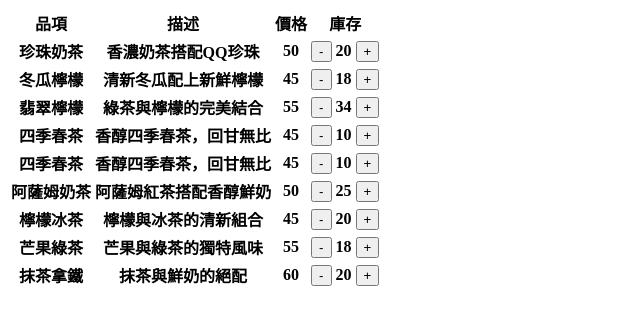
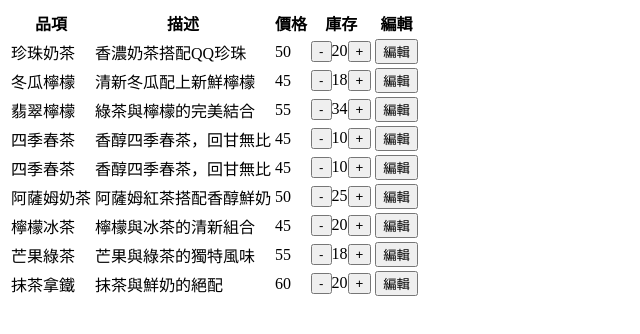
Before and after one commit to HsienLu/week1-with-vite, a React (Vite) app: page / in a window 1280 px wide. Shown: the top 334 px of the page, without its empty margins (0-640 px from the left). Built offline with nearby package versions, Linux system fonts and the light colour scheme.

Commit message:
20230912

```diff
--- a/package.json
+++ b/package.json
@@ -7,9 +7,11 @@
     "dev": "vite",
     "build": "vite build",
     "lint": "eslint . --ext js,jsx --report-unused-disable-directives --max-warnings 0",
-    "preview": "vite preview"
+    "preview": "vite preview",
+    "deploy":"gh-pages -d src"
   },
   "dependencies": {
+    "gh-pages": "^6.0.0",
     "react": "^18.2.0",
     "react-dom": "^18.2.0"
   },
--- a/src/App.jsx
+++ b/src/App.jsx
@@ -1,105 +1,100 @@
 import { useState } from "react";
 
-function App(){
-
-  const data=[
+function App() {
+  const data = [
     {
-    id:1,
-    item:"珍珠奶茶",
-    desc:"香濃奶茶搭配QQ珍珠",
-    price:"50",
-    stock:20
+      id: 1,
+      item: "珍珠奶茶",
+      desc: "香濃奶茶搭配QQ珍珠",
+      price: "50",
+      stock: 20,
     },
     {
-    id:2,
-    item:"冬瓜檸檬",
-    desc:"清新冬瓜配上新鮮檸檬",
-    price:"45",
-    stock:18
+      id: 2,
+      item: "冬瓜檸檬",
+      desc: "清新冬瓜配上新鮮檸檬",
+      price: "45",
+      stock: 18,
     },
     {
-    id:3,
-    item:"翡翠檸檬",
-    desc:"綠茶與檸檬的完美結合",
-    price:"55",
-    stock:34
+      id: 3,
+      item: "翡翠檸檬",
+      desc: "綠茶與檸檬的完美結合",
+      price: "55",
+      stock: 34,
     },
     {
-    id:4,
-    item:"四季春茶",
-    desc:"香醇四季春茶，回甘無比",
-    price:"45",
-    stock:10
+      id: 4,
+      item: "四季春茶",
+      desc: "香醇四季春茶，回甘無比",
+      price: "45",
+      stock: 10,
     },
     {
-    id:5,
-    item:"四季春茶",
-    desc:"香醇四季春茶，回甘無比",
-    price:"45",
-    stock:10
+      id: 5,
+      item: "四季春茶",
+      desc: "香醇四季春茶，回甘無比",
+      price: "45",
+      stock: 10,
     },
     {
-    id:6,
-    item:"阿薩姆奶茶",
-    desc:"阿薩姆紅茶搭配香醇鮮奶",
-    price:"50",
-    stock:25
+      id: 6,
+      item: "阿薩姆奶茶",
+      desc: "阿薩姆紅茶搭配香醇鮮奶",
+      price: "50",
+      stock: 25,
     },
     {
-    id:7,
-    item:"檸檬冰茶",
-    desc:"檸檬與冰茶的清新組合",
-    price:"45",
-    stock:20
+      id: 7,
+      item: "檸檬冰茶",
+      desc: "檸檬與冰茶的清新組合",
+      price: "45",
+      stock: 20,
     },
     {
-    id:8,
-    item:"芒果綠茶",
-    desc:"芒果與綠茶的獨特風味",
-    price:"55",
-    stock:18
+      id: 8,
+      item: "芒果綠茶",
+      desc: "芒果與綠茶的獨特風味",
+      price: "55",
+      stock: 18,
     },
     {
-    id:9,
-    item:"抹茶拿鐵",
-    desc:"抹茶與鮮奶的絕配",
-    price:"60",
-    stock:20
+      id: 9,
+      item: "抹茶拿鐵",
+      desc: "抹茶與鮮奶的絕配",
+      price: "60",
+      stock: 20,
     },
-]
-const[product,setProduct]=useState(data)
+  ];
+  const [product, setProduct] = useState(data);
+  const [edit, setEdit] = useState("com");
+  const minu = (product, id) => {
+    return product.map((u) => {
+      if (id === u.id) {
+        return { ...u, stock: u.stock - 1 };
+      } else {
+        return { ...u };
+      }
+    });
+  };
+  const add = (id, product) => {
+    return product.map((u) => {
+      if (u.id === id) {
+        return { ...u, stock: u.stock + 1 };
+      } else {
+        return { ...u };
+      }
+    });
+  };
 
-const minu=(product,id)=>{
-
-  return( product.map((u)=>{
-    if(id===u.id){
-
-      return {...u, stock:u.stock-1}
-  }else{
-    return{...u}
-  }
-
-  }))
-}
-const add=(id,product)=>{
-  return product.map((u)=>{
-    if(u.id===id){
-      return({...u,stock:u.stock+1})
-    }else{
-      return{...u}
-    }
-
-  })
-}
-
-const handleminu=(id)=>{
-  console.log(minu(product,id))
-  setProduct(minu(product,id))
-}
-const handleadd=(id)=>{
-  setProduct(add(id,product))
-}
-return (<>
+  const handleminu = (id) => {
+    setProduct(minu(product, id));
+  };
+  const handleadd = (id) => {
+    setProduct(add(id, product));
+  };
+  return (
+    <>
       <table>
         <thead>
           <tr>
@@ -107,42 +102,76 @@ return (<>
             <th scope="col">描述</th>
             <th scope="col">價格</th>
             <th scope="col">庫存</th>
+            <th scope="col">編輯</th>
           </tr>
         </thead>
 
-  {
-    product.map((v)=>{
-      return(
+        {product.map((v) => {
+          return (
             <tr key={v.id}>
-        <th scope="col">{v.item}</th>
-        <th scope="col">{v.desc}</th>
-        <th scope="col">{v.price}</th>
+              <td scope="col">{v.item}</td>
+              <td scope="col">{v.desc}</td>
+              <td scope="col">{v.price}</td>
 
-        <th scope="col"><button
+              <td scope="col">
+                <button
+                  onClick={() => {
+                    handleminu(v.id);
+                  }}
+                >
+                  -
+                </button>
+                {v.stock}
+                <button
+                  onClick={() => {
+                    handleadd(v.id);
+                  }}
+                >
+                  +
+                </button>
+              </td>
 
-        onClick={()=>{
-
-          handleminu(v.id)
-
+              <td scope="col">
+                {edit === "edit" ? (
+                  <>
+                    {" "}
+                    <input
+                      type="text"
+                      onChange={(e) => {
+                        const newEdit = data.map((u) => {
+                          if (v.id === u.id) {
+                            return { ...u, item: e.target.value };
+                          } else {
+                            return { ...u };
+                          }
+                        });
+                        setProduct(newEdit);
                       }}
-
-        > - </button> {v.stock} <button
-
-        onClick={   ()=>{handleadd(v.id)  }
-
+                    />
+                    <button
+                      onClick={() => {
+                        setEdit("com");
+                      }}
+                    >
+                      完成
+                    </button>
+                  </>
+                ) : (
+                  <button
+                    onClick={() => {
+                      setEdit("edit");
+                    }}
+                  >
+                    編輯
+                  </button>
+                )}
+              </td>
+            </tr>
+          );
+        })}
+      </table>
+    </>
+  );
 }
 
-        > + </button></th>
-
-      </tr>
-
-      )
-    })
-  }
-
-  </table>
-
-</>)
-}
-
-export default App
+export default App;
```
Also changed, not shown: src/main.jsx (+7 -7 lines), 1 other file (tests, documents, lock files or other folders). Lines whose indentation alone changed are shown as unchanged.
